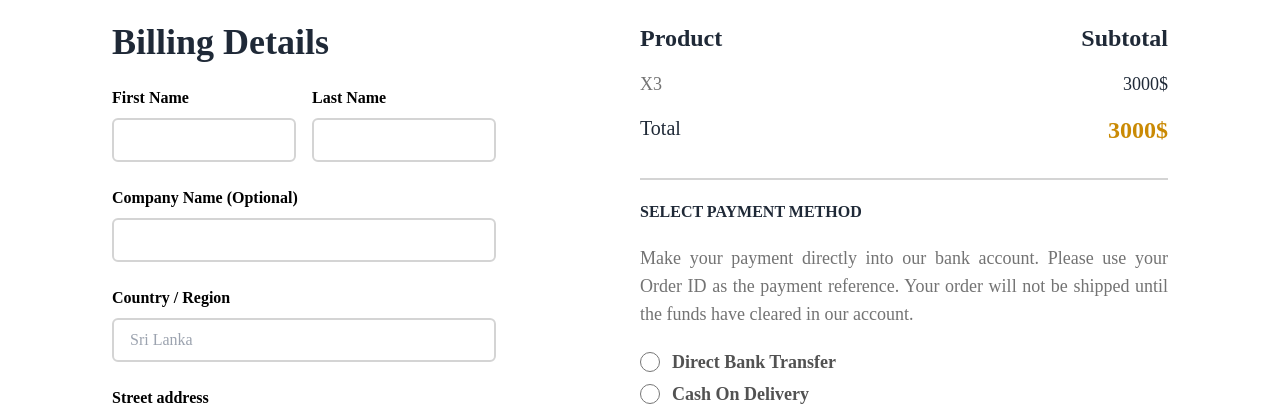
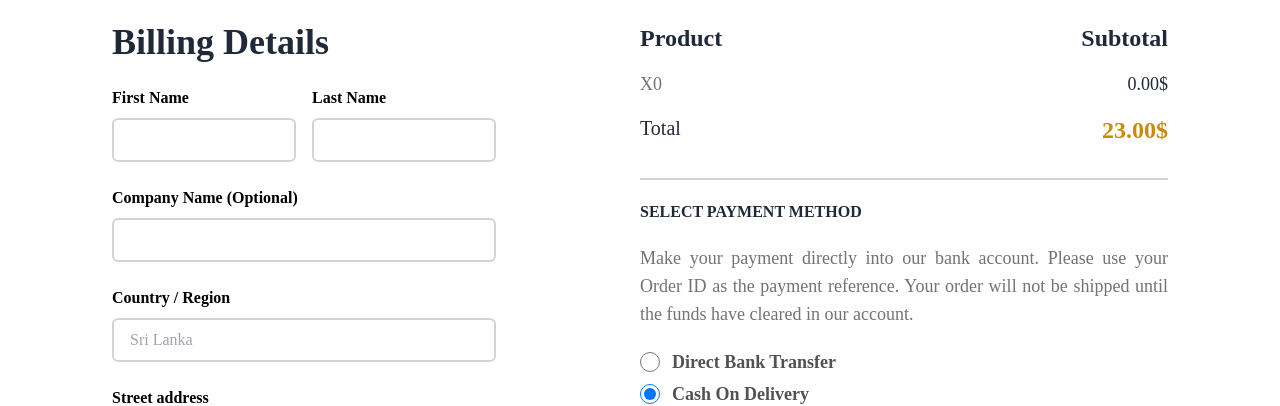
Before and after one commit to duc11021102/Furniture, a React (Vite) app: page /cart/checkout in a window 1280 px wide. Shown: the part 394-800 px from the top of the page. Built offline with nearby package versions, Linux system fonts and the light colour scheme.

Commit message:
updating checkout page

```diff
--- a/src/components/CheckoutComponents/PlaceOrder.jsx
+++ b/src/components/CheckoutComponents/PlaceOrder.jsx
@@ -1,5 +1,23 @@
 import { Link } from "react-router-dom";
+import CartContext from "../../store/cart-context";
+import { useContext, useState } from "react";
 const PlaceOrder = () => {
+  const cartCtx = useContext(CartContext);
+  const amountItems = cartCtx.items.length;
+  const floatPrice = cartCtx.amountPrice;
+  const price = floatPrice.toFixed(2);
+  const totalPrice = +price + 18 + 5;
+
+  const [payMethod, setPayMethod] = useState("cash");
+
+  const setBankMethodHandler = () => {
+    setPayMethod("bank");
+  };
+
+  const setCashMethodHandler = () => {
+    setPayMethod("cash");
+  };
+
   return (
     <div className="font-body w-1/2 flex flex-col gap-5">
       <div className="flex flex-col gap-4 border-b-neutral-300 border-b-2 pb-8">
@@ -8,12 +26,16 @@ const PlaceOrder = () => {
           <span className="text-2xl font-semibold">Subtotal</span>
         </p>
         <p className="flex flex-row justify-between ">
-          <span className="text-lg font-medium text-neutral-500">X3</span>
-          <span className="text-lg font-medium">3000$</span>
+          <span className="text-lg font-medium text-neutral-500">
+            X{amountItems}
+          </span>
+          <span className="text-lg font-medium">{price}$</span>
         </p>
         <p className="flex flex-row justify-between ">
           <span className="text-xl font-medium">Total</span>
-          <span className="text-2xl font-bold text-yellow-600">3000$</span>
+          <span className="text-2xl font-bold text-yellow-600">
+            {totalPrice.toFixed(2)}$
+          </span>
         </p>
       </div>
 
@@ -26,11 +48,21 @@ const PlaceOrder = () => {
         </p>
         <div className="flex flex-col gap-1">
           <p className="flex flex-row items-center gap-3 text-neutral-600">
-            <input type="radio" className="rounded-full w-5 h-5"></input>
+            <input
+              onClick={setBankMethodHandler}
+              checked={payMethod === "bank"}
+              type="radio"
+              className="rounded-full w-5 h-5"
+            ></input>
             <span className="text-lg font-semibold">Direct Bank Transfer</span>
           </p>
           <p className="flex flex-row items-center gap-3 text-neutral-600">
-            <input type="radio" className="rounded-full w-5 h-5"></input>
+            <input
+              onClick={setCashMethodHandler}
+              checked={payMethod === "cash"}
+              type="radio"
+              className="rounded-full w-5 h-5"
+            ></input>
             <span className="text-lg font-semibold">Cash On Delivery</span>
           </p>
         </div>
```
